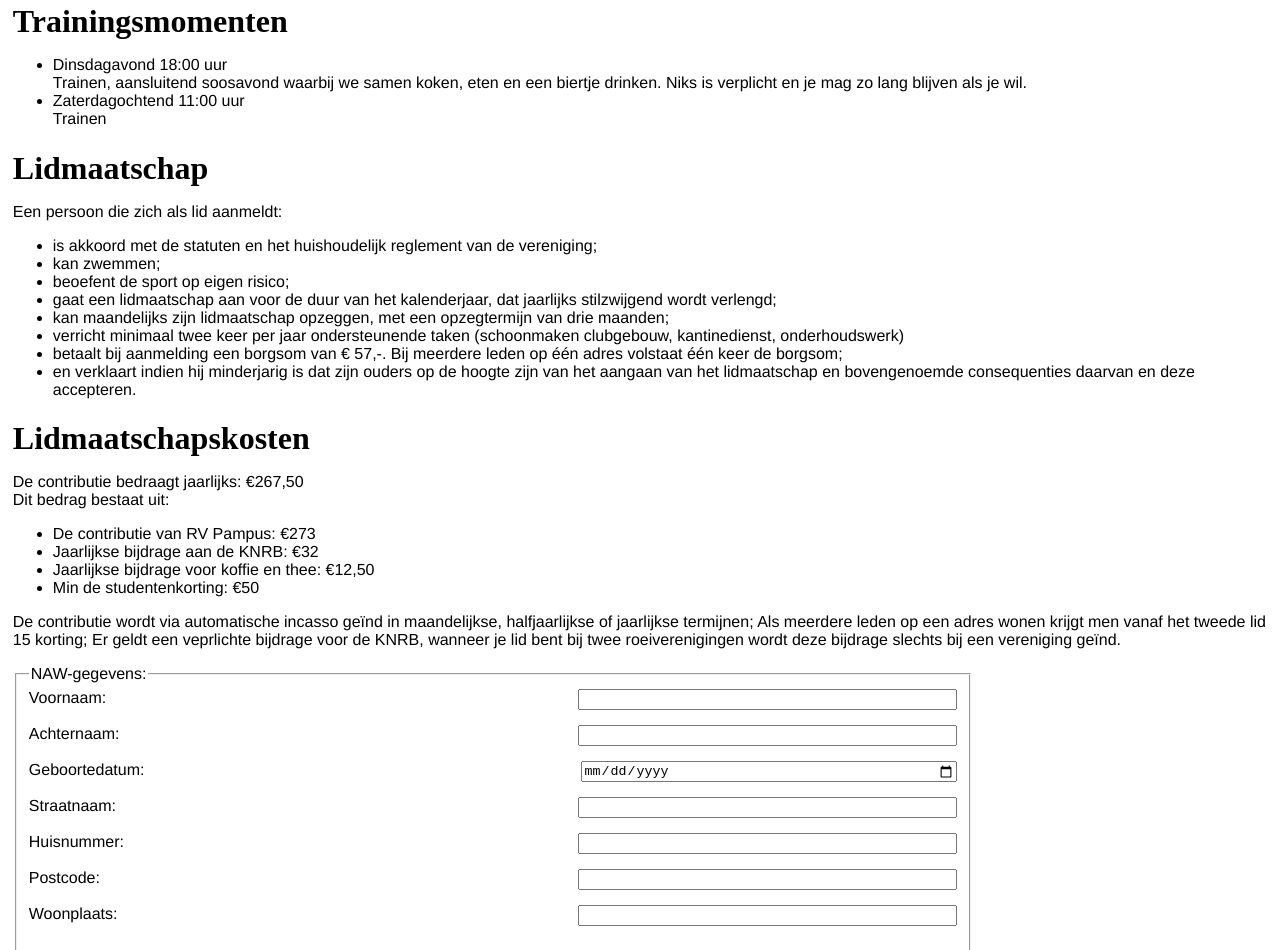
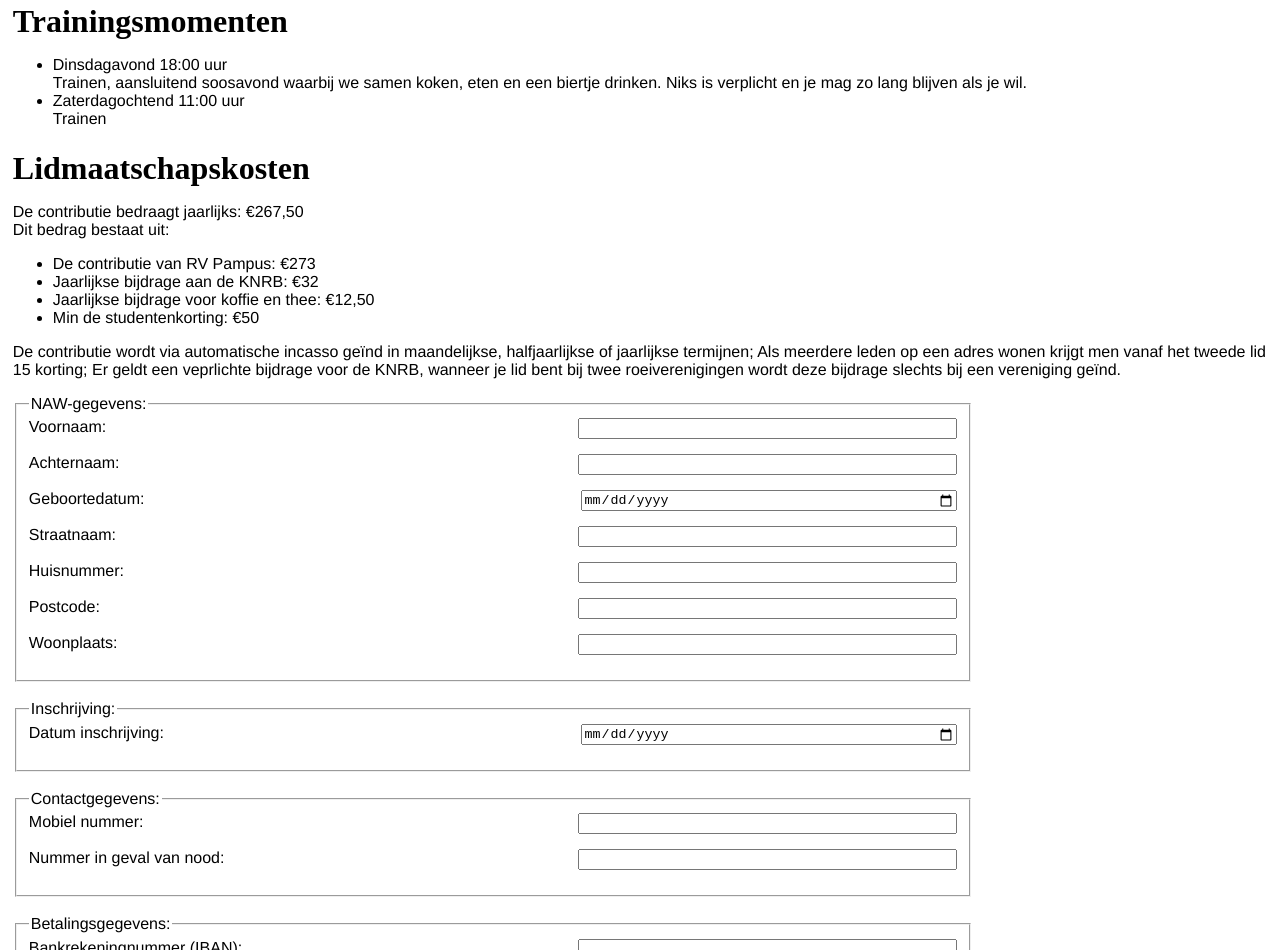
Before and after one commit to OlavTrauschke/AgonWebapp, a plain HTML site: page web/pages/vereniging/wordLid.html in a window 1280 px wide. Shown: the part 1498-2448 px from the top of the page. Drawn offline with Linux system fonts and the light colour scheme; files that its build step writes are made by us from their sources; files whose address does not match are found by name.

Commit message:
Small changes and larger TODO's based on feedback on first test release

```diff
--- a/web/pages/vereniging/wordLid.html
+++ b/web/pages/vereniging/wordLid.html
@@ -14,6 +14,7 @@
 
     <body onLoad="init()">
 
+        <!--TODO change to photo Gyas Hunze-->
         <img src="/test/images/vereniging/wordLidTop.jpg" alt="Roeipanorama" id="topFoto" />
 
         <div id="content">
@@ -40,6 +41,8 @@
                 <li>Supervette feestjes en andere activiteiten</li>
                 <li>Verbetering in samenwerken, focus en presteren</li>
             </ul>
+
+            <!--TODO add hr's between headers like on 'home'-->
 
             <h1>Introductieactiviteiten</h1>
             <p>
@@ -69,22 +72,6 @@
                     Zaterdagochtend 11:00 uur<br />
                     Trainen
                 </li>
-            </ul>
-
-            <h1>Lidmaatschap</h1>
-            <p>
-                Een persoon die zich als lid aanmeldt:
-            </p>
-            <ul>
-                <li>is akkoord met de statuten en het huishoudelijk reglement van de vereniging;</li>
-                <li>kan zwemmen;</li>
-                <li>beoefent de sport op eigen risico;</li>
-                <li>gaat een lidmaatschap aan voor de duur van het kalenderjaar, dat jaarlijks stilzwijgend wordt verlengd;</li>
-                <li>kan maandelijks zijn lidmaatschap opzeggen, met een opzegtermijn van drie maanden;</li>
-                <li>verricht minimaal twee keer per jaar ondersteunende taken (schoonmaken clubgebouw, kantinedienst, onderhoudswerk)</li>
-                <li>betaalt bij aanmelding een borgsom van € 57,-. Bij meerdere leden op één adres volstaat één keer de borgsom;</li>
-                <li>en verklaart indien hij minderjarig is dat zijn ouders op de hoogte zijn van het aangaan van het lidmaatschap
-                    en bovengenoemde consequenties daarvan en deze accepteren.
             </ul>
 
             <h1>Lidmaatschapskosten</h1>
--- a/web/scripts/index.js
+++ b/web/scripts/index.js
@@ -73,12 +73,15 @@ function navigate() {
     }
 }
 
+//TODO fix compatibility with Edge, FF, IE & Chrome???
 function goToHomeOnDownArrow(e) {
     e = e || window.event;
     if (e.keyCode === 40) {
         goToHome();
     }
 }
+
+//TODO fix compatibility with Edge, FF & IE
 function goToHomeOnScrollDown(e) {
     e = e || window.event;
     if (e.deltaY > 0) {
@@ -119,6 +122,7 @@ function goTo(button) {
     activateActiveButtons();
 }
 
+//TODO fix total height in Edge, FF & IE (avoid double scroll bar)
 function leaveWelcome() {
     document.body.removeEventListener("keydown", goToHomeOnDownArrow);
     document.body.removeEventListener("wheel", goToHomeOnScrollDown);
--- a/web/style/welcome.css
+++ b/web/style/welcome.css
@@ -2,6 +2,7 @@
 @import url(https://fonts.googleapis.com/css?family=Stardos+Stencil);
 
 body {
+    /*TODO downsize photo*/
     background-image: url(/test/images/welcome.jpg);
     background-repeat: no-repeat;
     background-size: 100%;
```
Also changed, not shown: web/index.html (+1 -0 lines), web/pages/contact/contactgegevens.html (+1 -2 lines), web/pages/kalender.html (+1 -0 lines), web/pages/vereniging/algemeen.html (+1 -0 lines), web/pages/vereniging/bestuur.html (+1 -0 lines), web/pages/vereniging/ontstaan.html (+1 -0 lines), web/pages/vereniging/sponsoren.html (+1 -0 lines), web/pages/welcome.html (+1 -0 lines).
